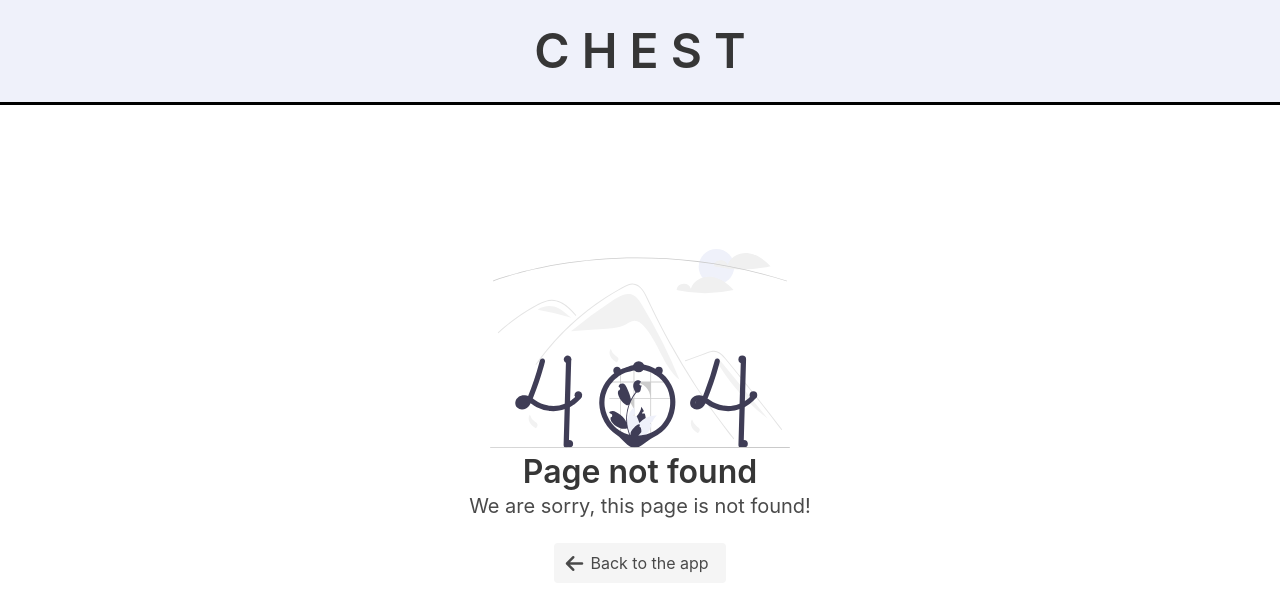
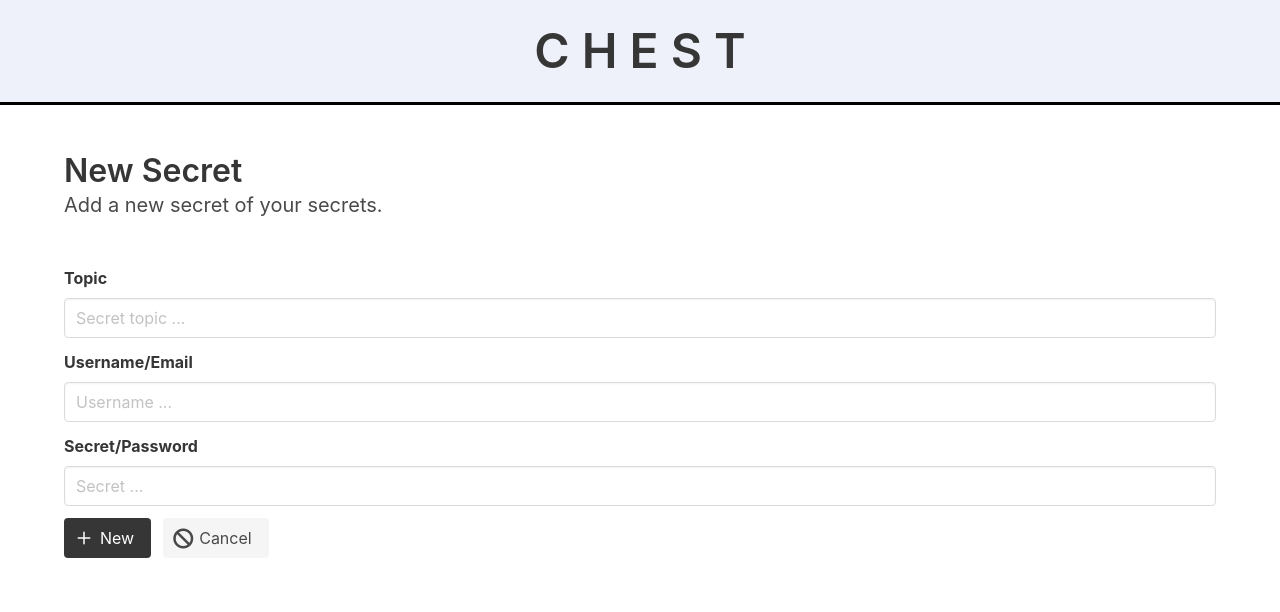
Before and after one commit to you97ssef/Vault, a Vue app: page /categories/1/new-secret in a window 1280 px wide. Before the commit this address led to /404. Shown: the top 612 px of the page. Built offline with nearby package versions, Linux system fonts and the light colour scheme.

Commit message:
added and finished the secret edition functionalities

```diff
--- a/src/router/index.ts
+++ b/src/router/index.ts
@@ -3,6 +3,7 @@ import CategoryEdition from '@/views/category/CategoryEdition.vue'
 import Secrets from '@/views/secret/Secrets.vue'
 import NotFound from '@/views/NotFound.vue'
 import { createRouter, createWebHistory } from 'vue-router'
+import SecretEdition from '@/views/secret/SecretEdition.vue'
 
 const router = createRouter({
   history: createWebHistory(import.meta.env.BASE_URL),
@@ -33,6 +34,16 @@ const router = createRouter({
       component: CategoryEdition
     },
     {
+      path: '/categories/:categoryId/new-secret',
+      name: 'new-secret',
+      component: SecretEdition
+    },
+    {
+      path: '/categories/:categoryId/edit-secret/:secretId',
+      name: 'edit-secret',
+      component: SecretEdition
+    },
+    {
       path: '/404',
       name: 'not-found',
       component: NotFound
--- /dev/null
+++ b/src/views/secret/SecretEdition.vue
@@ -0,0 +1,133 @@
+<template>
+    <div>
+        <div class="is-flex is-justify-content-space-between mb-5">
+            <div>
+                <h1 class="title">{{ setting.title }} Secret</h1>
+                <h2 class="subtitle">{{ setting.subtitle }}</h2>
+            </div>
+            <div class="m-2 buttons" v-if="setting.edition">
+                <router-link :to="{ name: 'category', params: { id: $route.params.categoryId } }" class="button is-black is-dark">
+                    <span class="icon">
+                        <i class="fa-solid fa-lg fa-ban"></i>
+                    </span>
+                </router-link>
+            </div>
+        </div>
+        <form class="top-space" @submit.prevent="submit()">
+            <div class="field">
+                <label class="label">Topic</label>
+                <div class="control">
+                    <input class="input" type="text" placeholder="Secret topic ..." v-model="secret.topic" required>
+                </div>
+            </div>
+            <div class="field">
+                <label class="label">Username/Email</label>
+                <div class="control">
+                    <input class="input" type="text" placeholder="Username ..." v-model="secret.username" required>
+                </div>
+            </div>
+            <div class="field">
+                <label class="label">Secret/Password</label>
+                <div class="control">
+                    <input class="input" type="text" placeholder="Secret ..." v-model="secret.secret" required>
+                </div>
+            </div>
+            <div class="field is-grouped">
+                <div class="control">
+                    <button class="button"
+                        :class="{
+                            'is-dark': !setting.edition,
+                            'is-warning' : setting.edition
+                        }"
+                    >
+                        <span class="icon">
+                            <i class="fa-regular fa-plus" v-if="!setting.edition"></i>
+                            <i class="fa-solid fa-pen-to-square" v-if="setting.edition"></i>
+                        </span>
+                        <span>{{ setting.title }}</span>
+                    </button>
+                </div>
+                <div class="control" v-if="setting.edition">
+                    <button class="button is-danger is-light" type="button" @click="deleteSecret()">
+                        <span class="icon">
+                            <i class="fa-regular fa-trash-can"></i>
+                        </span>
+                        <span>Delete</span>
+                    </button>
+                </div>
+                <div class="control">
+                    <router-link :to="{ name: 'category', params: { id: $route.params.categoryId } }" class="button is-light">
+                        <span class="icon">
+                            <i class="fa-solid fa-lg fa-ban"></i>
+                        </span>
+                        <span>Cancel</span>
+                    </router-link>
+                </div>
+            </div>
+        </form>
+    </div>
+</template>
+
+<script lang="ts">
+import type { Secret } from '@/models/secret';
+import { SecretService } from '@/services/secret-service';
+
+export default {
+    created() {
+        // setting page settings depending on the route
+        if (this.$route.name == 'new-secret') {
+            this.setting.title = 'New';
+            this.setting.subtitle = 'Add a new secret of your secrets.'
+            this.setting.edition = false
+        } else {
+            this.setting.title = 'Edit';
+            this.setting.subtitle = 'Edit/Delete your secret.'
+
+            let secret = this.secretRepo.get(this.$route.params.categoryId, this.$route.params.secretId)
+            if (secret) {
+                this.secret = secret
+                this.secret.username = this.secretService.decrypt(this.secret.username)
+                this.secret.secret = this.secretService.decrypt(this.secret.secret)
+            }
+            else this.$router.push('/404')
+        }
+    },
+    data() {
+        let secret: Secret = {
+            id: null,
+            topic: '',
+            username: '',
+            secret: '',
+        }
+
+        return {
+            secretService: new SecretService(this.config),
+            setting: {
+                title: '',
+                subtitle: '',
+                edition: true
+            },
+            secret: secret
+        };
+    },
+    methods: {
+        deleteSecret() {
+            this.secretRepo.delete(this.$route.params.categoryId, this.secret.id)
+            this.$router.push('/categories/' + this.$route.params.categoryId)
+        },
+        submit() {
+            this.secret.username = this.secretService.encrypt(this.secret.username);
+            this.secret.secret = this.secretService.encrypt(this.secret.secret);
+            this.secretRepo.save(this.$route.params.categoryId, this.secret)
+            this.$router.push('/categories/' + this.$route.params.categoryId)
+        }
+
+    },
+}
+</script>
+
+<style>
+.top-space {
+    margin-top: 3em;
+}
+</style>
```
